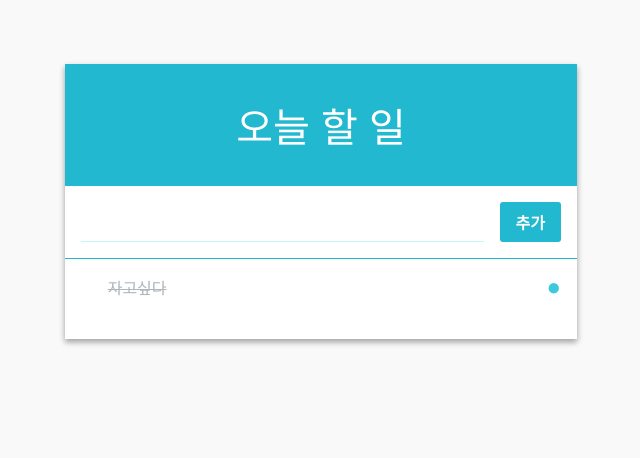
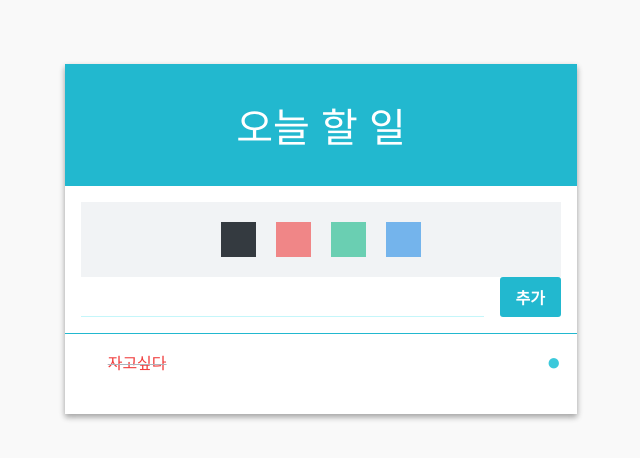
Before and after one commit to MaxKim-J/Max-React-Toy, a React (Create React App) app: page / in a window 1280 px wide. Shown: the top 458 px of the page, without its empty margins (319-959 px from the left). Built offline with nearby package versions, Linux system fonts and the light colour scheme.

Commit message:
palette 추가하여 글자색 변경 기능 추가

```diff
--- a/src/components/TodoItem/TodoItem.js
+++ b/src/components/TodoItem/TodoItem.js
@@ -9,7 +9,7 @@ class TodoItem extends Component {
 
   // 렌더 함수에 콘솔로그 집어넣어서 불필요한 타이밍에 렌더링되고 있는지 체크
   render() {
-    const { text, checked, id, onToggle, onRemove } = this.props;
+    const { text, checked, id, onToggle, onRemove, color } = this.props;
     return (
       <div className="todo-item" onClick={() => onToggle(id)}>
         <div className="remove" onClick={(e) => {
@@ -18,7 +18,7 @@ class TodoItem extends Component {
         }}>X
         </div>
         <div className={`todo-text ${checked ? ' checked' : ''}`}>
-          <div>{text}</div>
+          <div style={{ color: color }} > {text}</div>
         </div>
         {
           checked && (<div className="check-mark">●</div>)
--- a/src/components/TodoPalette/TodoPalette.js
+++ b/src/components/TodoPalette/TodoPalette.js
@@ -2,17 +2,14 @@ import React, { Component } from 'react'
 import "./TodoPalette.css"
 
 class TodoPalette extends Component {
-
   state = {
     checkedIndex: 0
   }
-
   updateChecked(num) {
     this.setState({
       checkedIndex: num
     })
   }
-
   render() {
     const { onColor, colorArr } = this.props;
     const { checkedIndex } = this.state;
--- a/src/containers/TodoFormContainer.js
+++ b/src/containers/TodoFormContainer.js
@@ -2,10 +2,18 @@ import React, { Component } from 'react';
 import { connect } from 'react-redux';
 import { createTodo } from '../store/modules/todo'
 import "../components/TodoForm/TodoForm.css"
+import "../components/TodoPalette/TodoPalette.css"
 
 class TodoFormContainer extends Component {
   state = {
-    input: ''
+    input: '',
+    color: '#343a40',
+    colorArr: [
+      { id: 0, colorNum: '#343a40' },
+      { id: 1, colorNum: '#f03e3e' },
+      { id: 2, colorNum: '#12b886' },
+      { id: 3, colorNum: '#228ae6' }
+    ]
   }
 
   handleChange = (e) => {
@@ -15,18 +23,41 @@ class TodoFormContainer extends Component {
     });
   }
 
-  handleCreate = (text) => {
+  handleCreate = (text, color) => {
     const { createTodo } = this.props
-    createTodo(text)
+    createTodo(text, color)
+  }
+
+  handleColor = (id) => {
+    const { colorArr } = this.state;
+    this.setState({
+      color: colorArr[id].colorNum
+    })
   }
 
   render() {
+    const { color, colorArr } = this.state
+    const colorCube = colorArr.map(
+      ({ id, colorNum }) => (
+        <div className={colorArr.findIndex(x => x.colorNum === color) === id ? "color-cube color-cube-selected" : "color-cube"}
+          style={{ background: colorNum }}
+          key={id}
+          onClick={() => { this.handleColor(id) }}></div >
+      )
+    );
     return (
-      <div className="form">
-        <input value={this.state.input} onChange={this.handleChange} onKeyPress={this.handleKeyPress} />
-        <div className="create-button" onClick={() => this.handleCreate(this.state.input)}>
-          추가
-      </div>
+      <div>
+        <div className="todo-palette">
+          <div className="color-cubes">
+            {colorCube}
+          </div>
+        </div>
+        <div className="form">
+          <input style={{ color: this.state.color }} value={this.state.input} onChange={this.handleChange} onKeyPress={this.handleKeyPress} />
+          <div className="create-button" onClick={() => this.handleCreate(this.state.input, this.state.color)}>
+            추가
+       </div>
+        </div>
       </div>
     )
   }
@@ -38,7 +69,7 @@ const mapStateToProps = state => ({
 
 // 스토어의 리듀서 메소드 연동
 const mapDispatchToProps = dispatch => ({
-  createTodo: text => dispatch(createTodo(text)),
+  createTodo: (text, color) => dispatch(createTodo(text, color)),
 })
 
 export default connect(
--- a/src/containers/TodoItemListContainer.js
+++ b/src/containers/TodoItemListContainer.js
@@ -19,11 +19,12 @@ class TodoItemListContainer extends Component {
   render() {
     const { todos } = this.props;
     const todoList = todos.map(
-      ({ id, text, checked }) => (
+      ({ id, text, checked, color }) => (
         <TodoItem
           id={id}
           text={text}
           checked={checked}
+          color={color}
           onToggle={this.handleToggle}
           onRemove={this.handleRemove}
           key={id}
--- a/src/store/modules/todo.js
+++ b/src/store/modules/todo.js
@@ -9,7 +9,7 @@ const REMOVE_TODO = 'todo/REMOVE_TODO'
 let id = 1;
 // 액션 생성 함수
 // 두번째 인자 함수는 payload creator
-export const createTodo = createAction(CREATE_TODO, text => ({ text, id: id++, checked: false }))
+export const createTodo = createAction(CREATE_TODO, (text, color) => ({ text, color, id: id++, checked: false }))
 export const toggleTodo = createAction(TOGGLE_TODO, id => id);
 export const removeTodo = createAction(REMOVE_TODO, id => id);
 
@@ -19,7 +19,8 @@ const initialState = {
     {
       id: 0,
       text: '자고싶다',
-      checked: true
+      checked: true,
+      color: '#f03e3e'
     }
   ]
 }
@@ -30,7 +31,8 @@ export default handleActions(
       todos: state.todos.concat({
         id: action.payload.id,
         text: action.payload.text,
-        checked: action.payload.checked
+        checked: action.payload.checked,
+        color: action.payload.color
       })
     }),
     [TOGGLE_TODO]: (state, action) => {
```
